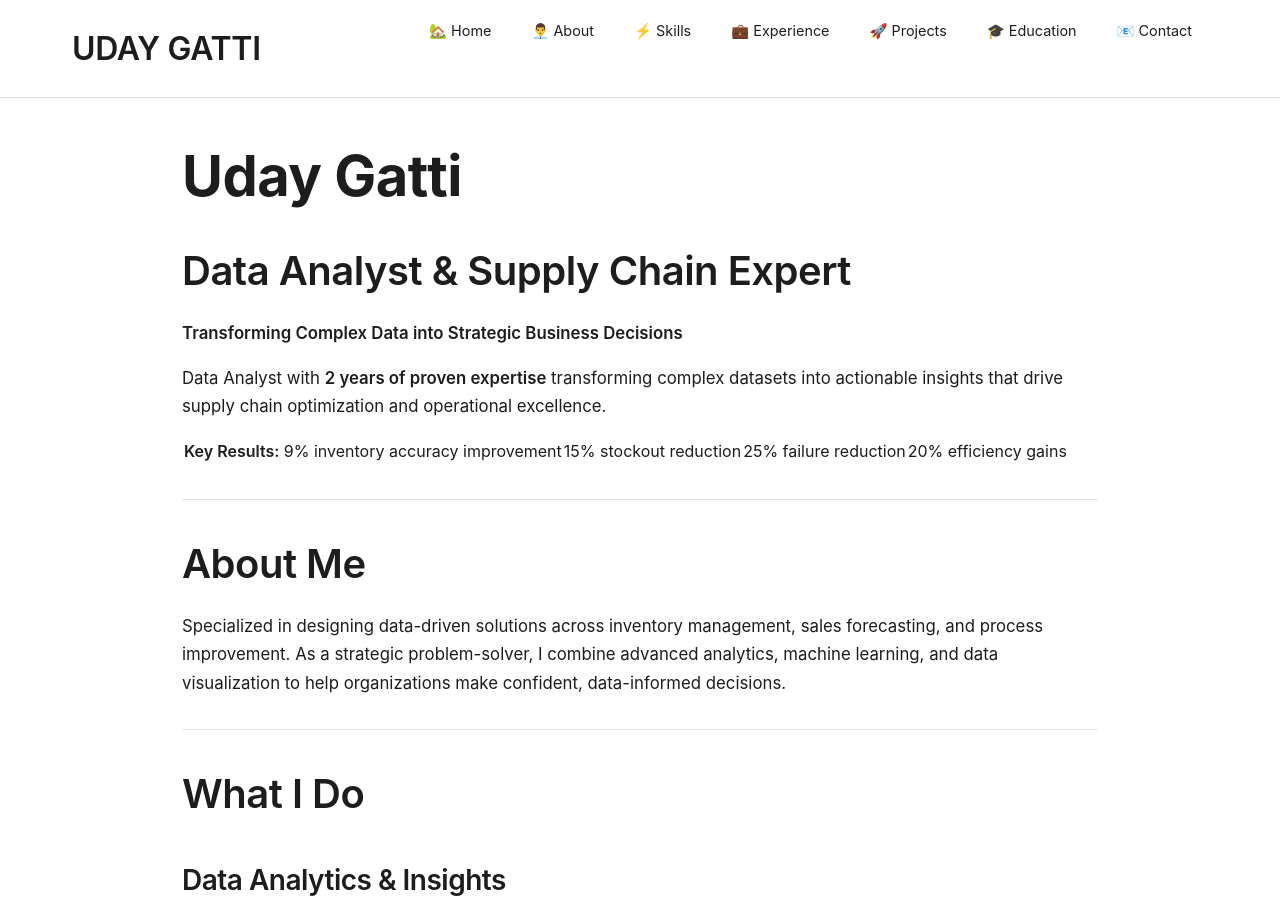
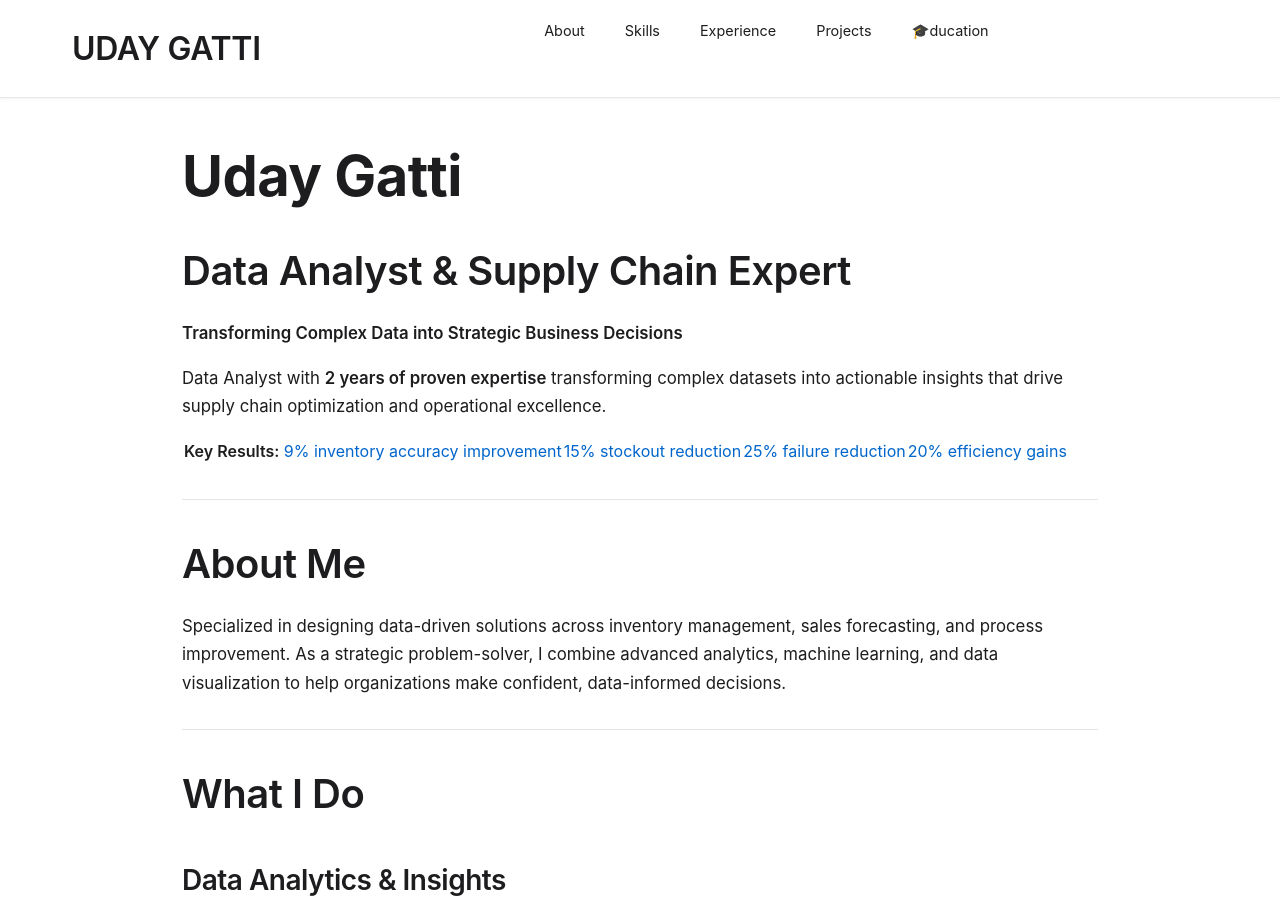
Before and after one commit to gattiuday/portfolio, a Jekyll site: the page built from index.md, in a window 1280 px wide and 900 px high. Built offline with Jekyll 4.4.1, drawn with Linux system fonts in a browser that asks for light colours.

Commit message:
Remove emojis from navigation menu

```diff
--- a/_layouts/default.html
+++ b/_layouts/default.html
@@ -328,13 +328,13 @@
       <nav>
         <div class="nav-brand">UDAY GATTI</div>
         <ul class="nav-links">
-          <li><a href="{{ '/' | relative_url }}">🏡 Home</a></li>
-          <li><a href="{{ '/about' | relative_url }}">👨‍💼 About</a></li>
-          <li><a href="{{ '/skills' | relative_url }}">⚡ Skills</a></li>
-          <li><a href="{{ '/experience' | relative_url }}">💼 Experience</a></li>
-          <li><a href="{{ '/projects' | relative_url }}">🚀 Projects</a></li>
-          <li><a href="{{ '/education' | relative_url }}">🎓 Education</a></li>
-                          <li><a href="#contact">📧 Contact</a></li>
+          <li><a href="{{ '/' | relative_url }}" Home</a></li>
+          <li><a href="{{ '/about' | relative_url }}">About</a></li>
+          <li><a href="{{ '/skills' | relative_url }}">Skills</a></li>
+          <li><a href="{{ '/experience' | relative_url }}">Experience</a></li>
+          <li><a href="{{ '/projects' | relative_url }}">Projects</a></li>
+          <li><a href="{{ '/education' | relative_url }}">🎓ducation</a></li>
+                          <li><a href="#contact" Contact</a></li>
         </ul>
       </nav>
     </div>
```
